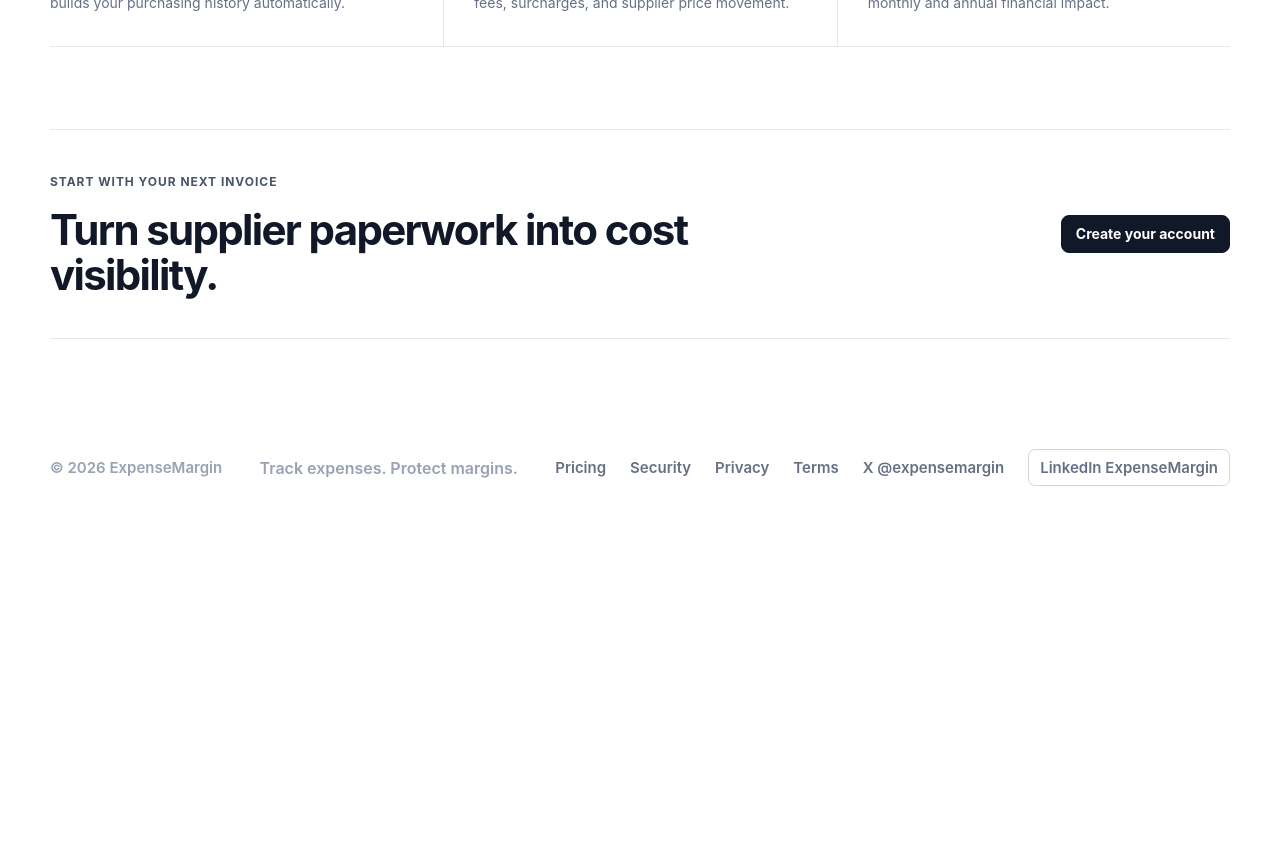
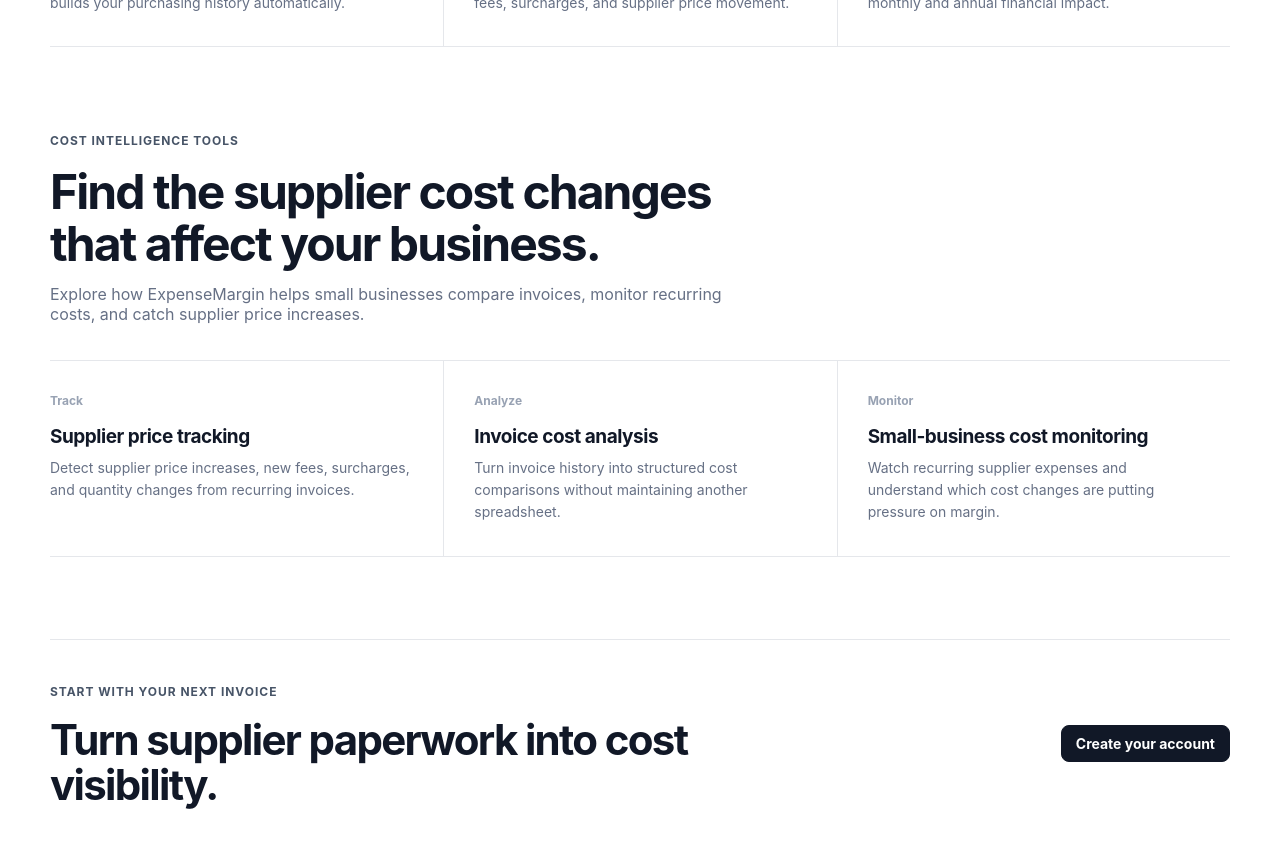
Before and after one commit to Dr-Opara/ExpenseMargin, a Next.js app: page / in a window 1280 px wide. Shown: the part 1320-2167 px from the top of the page. Before the commit the page ends 1847 px from the top, so only its background shows below. Built offline with nearby package versions, Linux system fonts and the light colour scheme; no server answers.

Commit message:
seo: add crawlable solution links to homepage

```diff
--- a/app/page.tsx
+++ b/app/page.tsx
@@ -139,6 +139,19 @@
           </div>
         </section>
 
+        <section className="home-section" aria-labelledby="seo-solutions-heading" style={{paddingTop:0}}>
+          <div className="section-heading">
+            <span className="overline">Cost intelligence tools</span>
+            <h2 id="seo-solutions-heading">Find the supplier cost changes that affect your business.</h2>
+            <p>Explore how ExpenseMargin helps small businesses compare invoices, monitor recurring costs, and catch supplier price increases.</p>
+          </div>
+          <div className="steps" style={{marginTop:36}}>
+            <div className="step"><span>Track</span><h3><Link href="/supplier-price-tracking">Supplier price tracking</Link></h3><p>Detect supplier price increases, new fees, surcharges, and quantity changes from recurring invoices.</p></div>
+            <div className="step"><span>Analyze</span><h3><Link href="/invoice-cost-analysis">Invoice cost analysis</Link></h3><p>Turn invoice history into structured cost comparisons without maintaining another spreadsheet.</p></div>
+            <div className="step"><span>Monitor</span><h3><Link href="/small-business-cost-monitoring">Small-business cost monitoring</Link></h3><p>Watch recurring supplier expenses and understand which cost changes are putting pressure on margin.</p></div>
+          </div>
+        </section>
+
         <section className="simple-cta">
           <div><span className="overline">Start with your next invoice</span><h2>Turn supplier paperwork into cost visibility.</h2></div>
           <Link className="btn primary" href="/signup">Create your account</Link>
```
